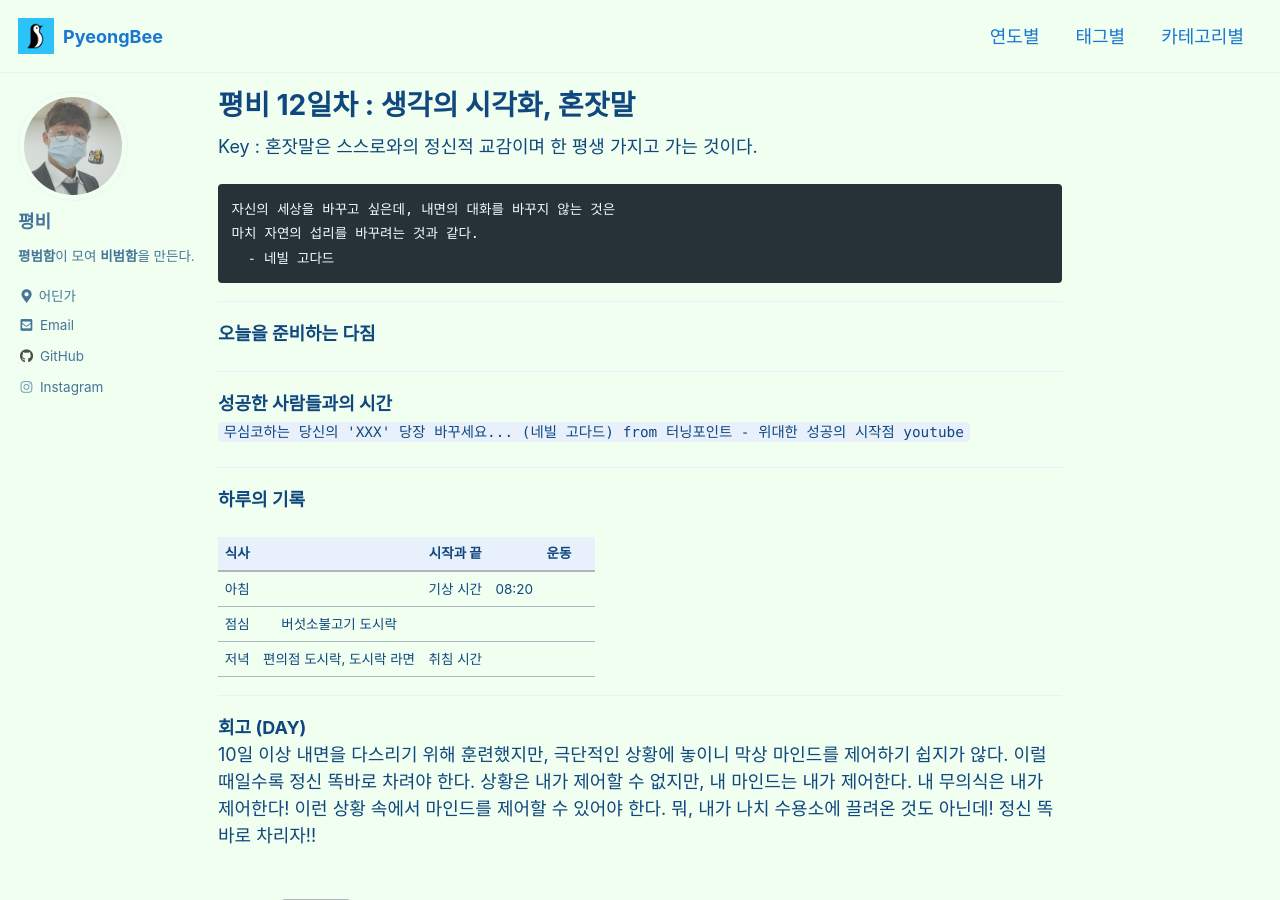
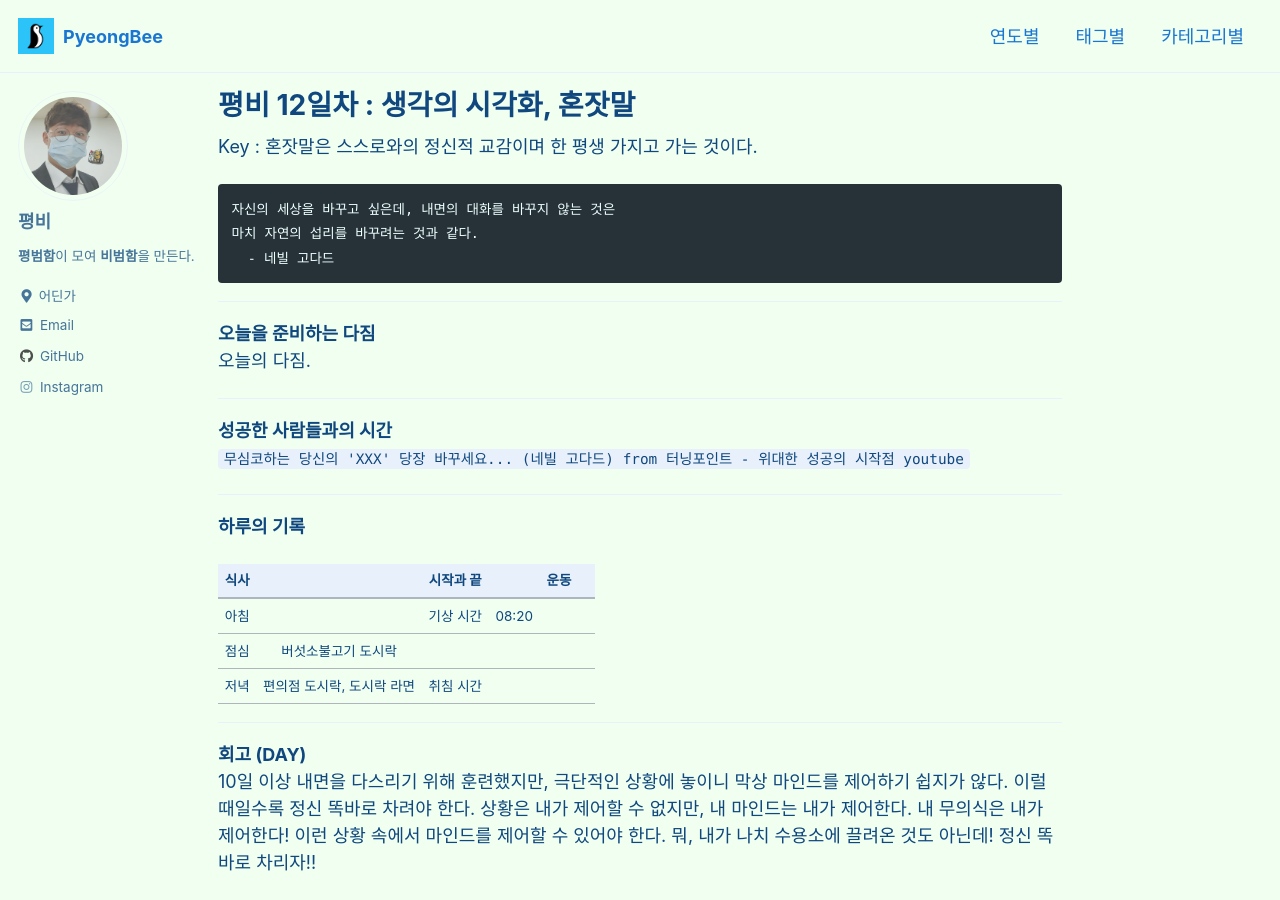
Before and after one commit to rlaghdcjf12/rlaghdcjf12.github.io, a Jekyll site: the page built from _posts/Ordinary/2021-08-18-12th-Day.md, in a window 1280 px wide and 900 px high. Built offline with Jekyll 4.4.1, drawn with Linux system fonts in a browser that asks for light colours; cached includes are drawn as plain includes; comment, search, counter and statistics services are not loaded.

Commit message:
[EDIT] COMMIT TEST

```diff
--- a/_posts/Ordinary/2021-08-18-12th-Day.md
+++ b/_posts/Ordinary/2021-08-18-12th-Day.md
@@ -14,7 +14,7 @@ Key : 혼잣말은 스스로와의 정신적 교감이며 한 평생 가지고
 
 ---
 **오늘을 준비하는 다짐**
-
+오늘의 다짐.
 
 ---
 **성공한 사람들과의 시간**
```
